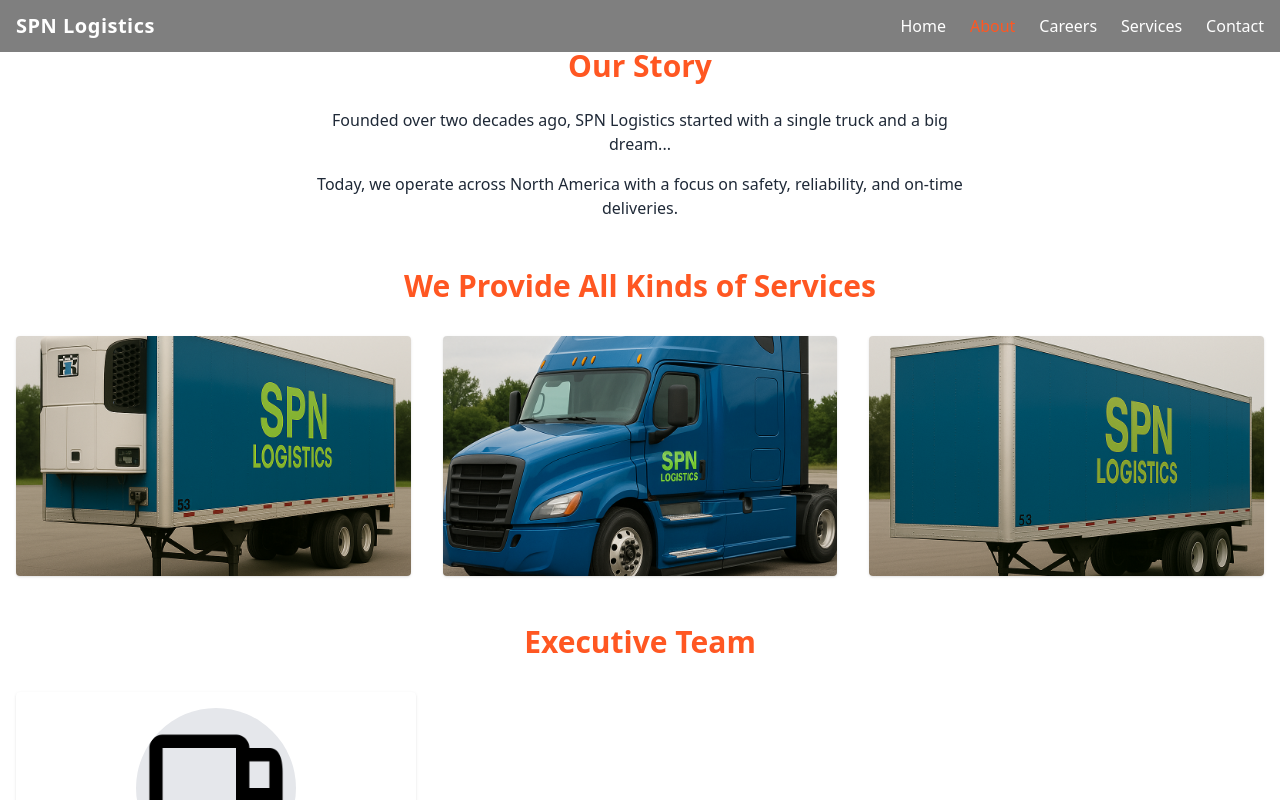
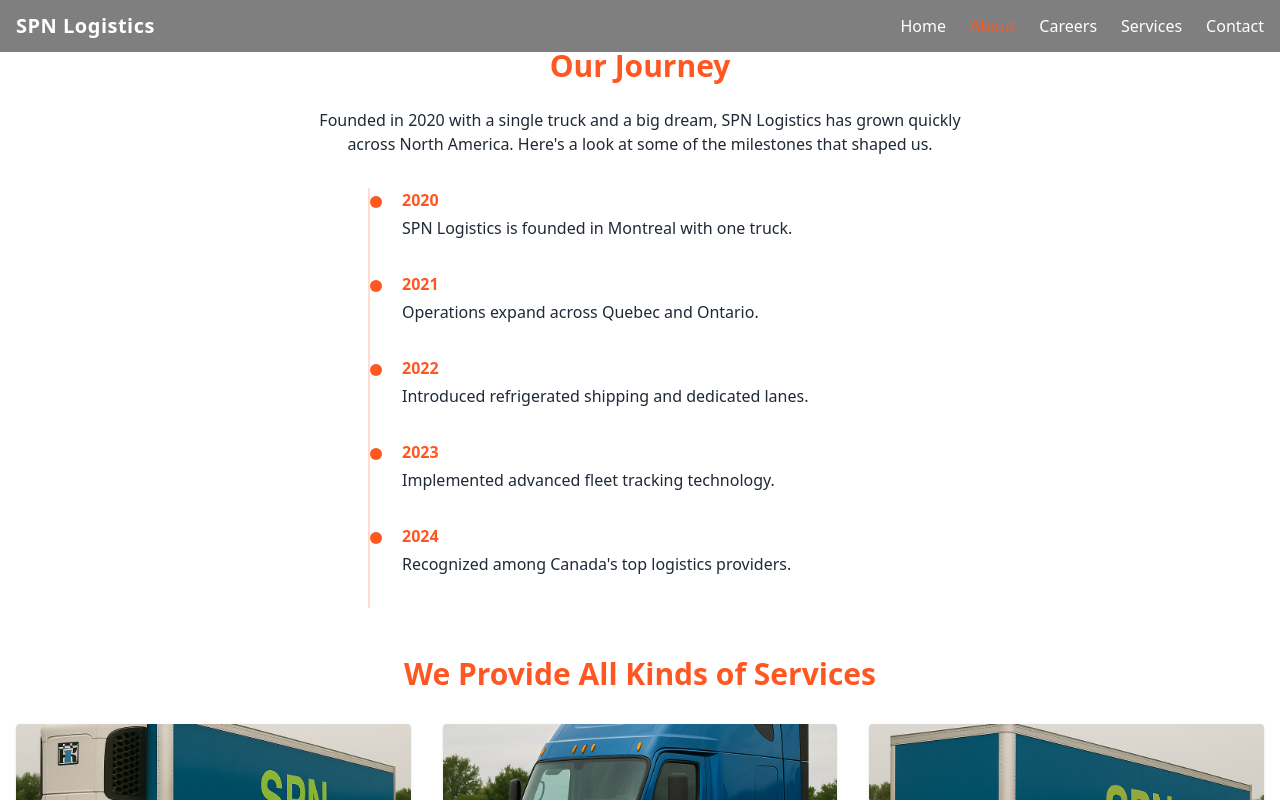
Before and after one commit to Parmjot23/SPN, a React (Vite) app: page /about in a window 1280 px wide. Shown: the top 800 px of the page. Built offline with nearby package versions, Linux system fonts and the light colour scheme.

Commit message:
feat: add animated timeline to about page

```diff
--- a/src/pages/About.tsx
+++ b/src/pages/About.tsx
@@ -19,15 +19,53 @@
       </Helmet>
       <Section>
         <div className="text-center max-w-2xl mx-auto">
-          <h1 className="text-3xl font-bold text-primary mb-6">Our Story</h1>
-          <p className="mb-4">
-            Founded over two decades ago, SPN Logistics started with a single
-            truck and a big dream...
+          <h1 className="text-3xl font-bold text-primary mb-6">Our Journey</h1>
+          <p className="mb-8">
+            Founded in 2020 with a single truck and a big dream, SPN Logistics
+            has grown quickly across North America. Here's a look at some of the
+            milestones that shaped us.
           </p>
-          <p>
-            Today, we operate across North America with a focus on safety,
-            reliability, and on-time deliveries.
-          </p>
+        </div>
+        <div className="max-w-xl mx-auto">
+          <div className="relative border-l-2 border-primary/20 ml-4">
+            {[
+              {
+                year: "2020",
+                text: "SPN Logistics is founded in Montreal with one truck.",
+              },
+              {
+                year: "2021",
+                text: "Operations expand across Quebec and Ontario.",
+              },
+              {
+                year: "2022",
+                text: "Introduced refrigerated shipping and dedicated lanes.",
+              },
+              {
+                year: "2023",
+                text: "Implemented advanced fleet tracking technology.",
+              },
+              {
+                year: "2024",
+                text: "Recognized among Canada's top logistics providers.",
+              },
+            ].map((event, index) => (
+              <motion.div
+                key={event.year}
+                initial={{ opacity: 0, x: -50 }}
+                whileInView={{ opacity: 1, x: 0 }}
+                viewport={{ once: true }}
+                transition={{ duration: 0.5, delay: index * 0.2 }}
+                className="relative pl-8 pb-8"
+              >
+                <span className="absolute left-0 top-2 w-3 h-3 bg-primary rounded-full" />
+                <h3 className="font-semibold text-primary mb-1">
+                  {event.year}
+                </h3>
+                <p>{event.text}</p>
+              </motion.div>
+            ))}
+          </div>
         </div>
       </Section>
 
```
